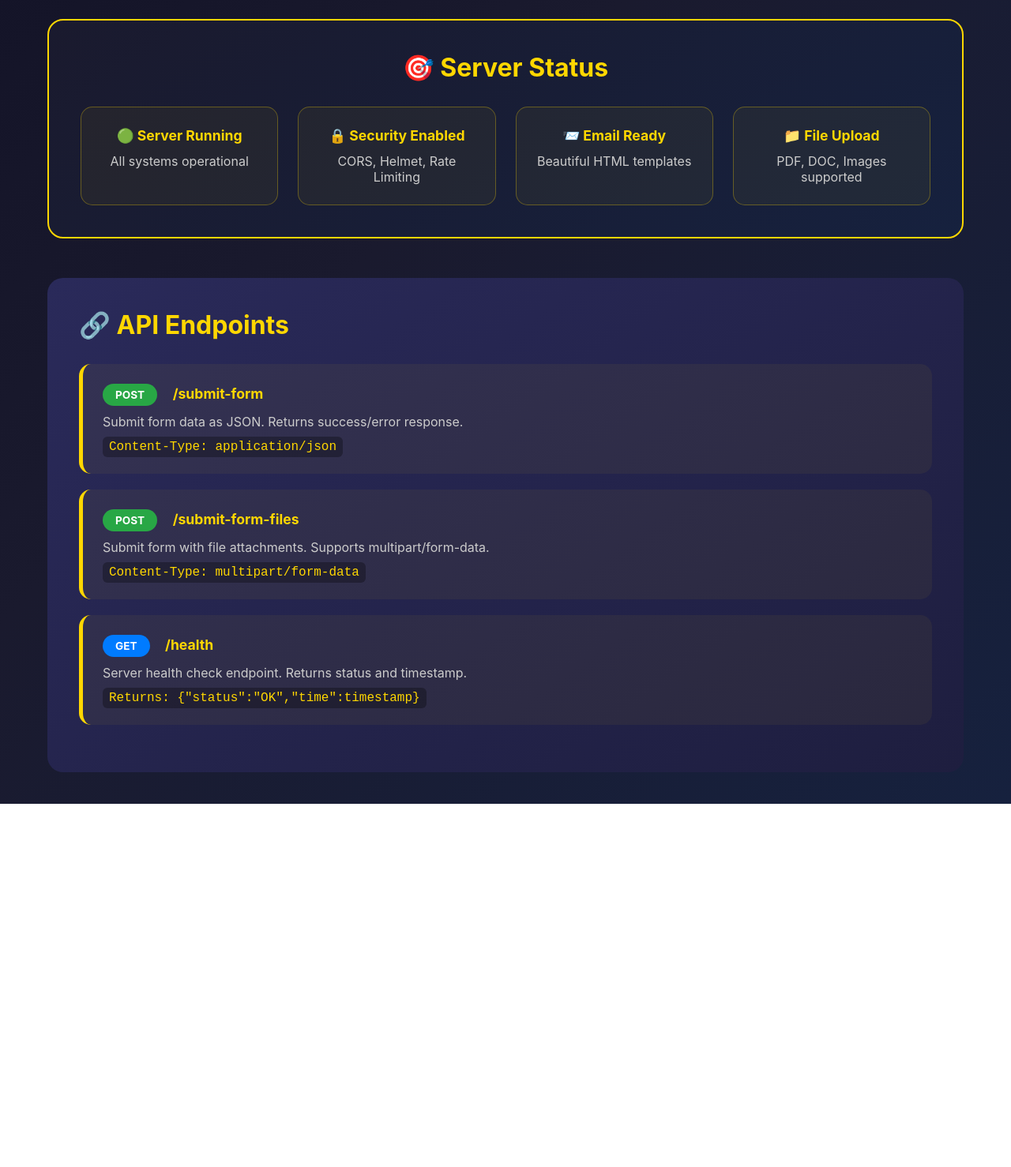
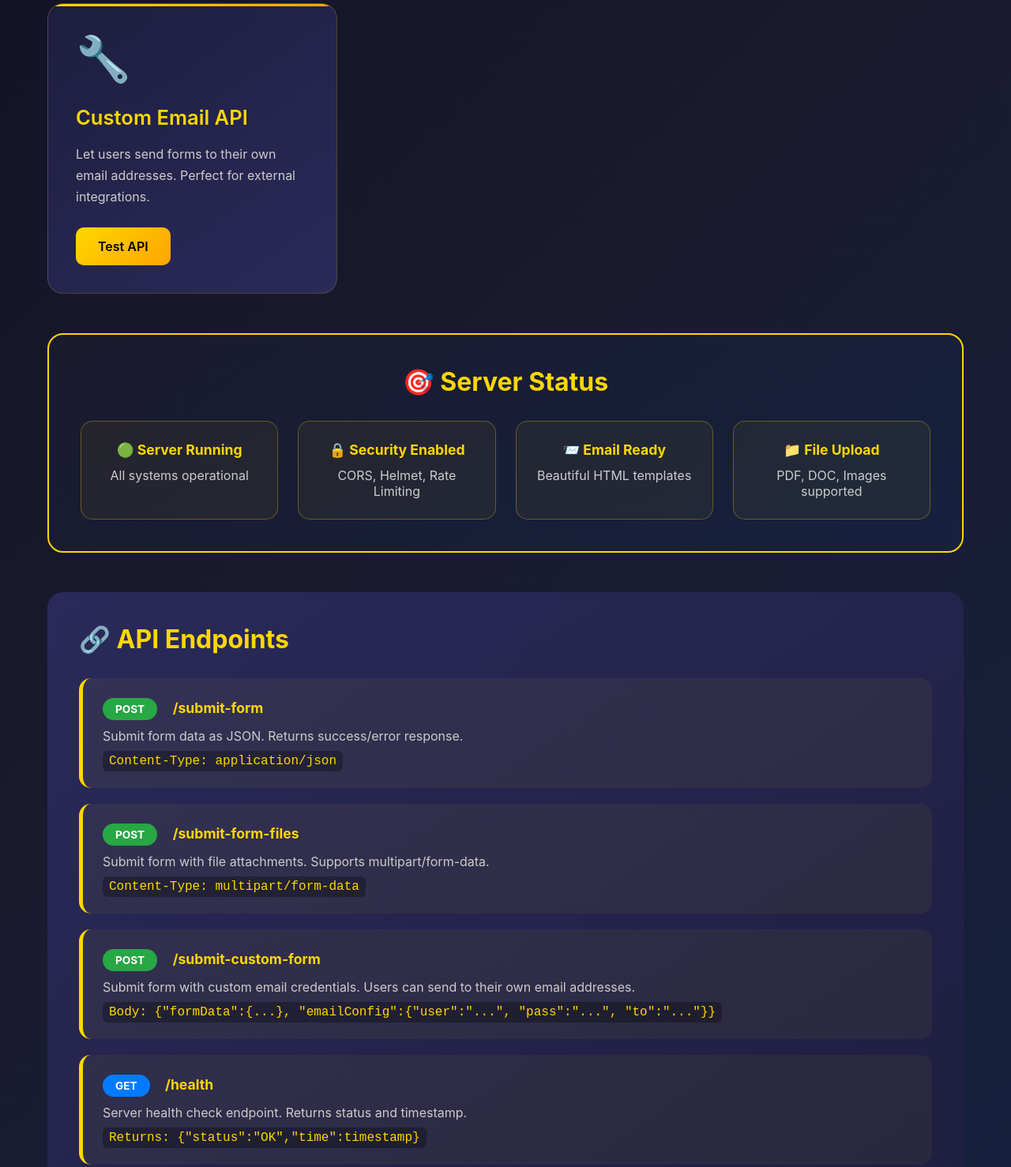
Before and after one commit to rajeshranjan42/universe-form-handler, a website: page public/index.html in a window 1280 px wide. Shown: the part 713-2191 px from the top of the page at 79% size. Before the commit the page ends 1731 px from the top, so only its background shows below. Drawn offline with Linux system fonts and the light colour scheme.

Commit message:
Add custom email API documentation to dashboard

```diff
--- a/public/index.html
+++ b/public/index.html
@@ -63,6 +63,7 @@
                 <li><a href="/">Dashboard</a></li>
                 <li><a href="/contact-form.html">Simple Form</a></li>
                 <li><a href="/all-form-code.html">Advanced Form</a></li>
+                <li><a href="/custom-form-test.html">Custom API</a></li>
                 <li><a href="/contact.html">Contact</a></li>
                 <li><a href="/health">API Status</a></li>
             </ul>
@@ -95,6 +96,13 @@
                 <h3>API Endpoints</h3>
                 <p>RESTful API endpoints for form submission with JSON responses. Developer friendly.</p>
                 <a href="#endpoints" class="btn">View API</a>
+            </div>
+
+            <div class="card">
+                <div class="card-icon">🔧</div>
+                <h3>Custom Email API</h3>
+                <p>Let users send forms to their own email addresses. Perfect for external integrations.</p>
+                <a href="/custom-form-test.html" class="btn">Test API</a>
             </div>
         </div>
 
@@ -138,6 +146,13 @@
             </div>
 
             <div class="endpoint">
+                <span class="method post">POST</span>
+                <strong>/submit-custom-form</strong>
+                <p>Submit form with custom email credentials. Users can send to their own email addresses.</p>
+                <code>Body: {"formData":{...}, "emailConfig":{"user":"...", "pass":"...", "to":"..."}}</code>
+            </div>
+
+            <div class="endpoint">
                 <span class="method get">GET</span>
                 <strong>/health</strong>
                 <p>Server health check endpoint. Returns status and timestamp.</p>
```
